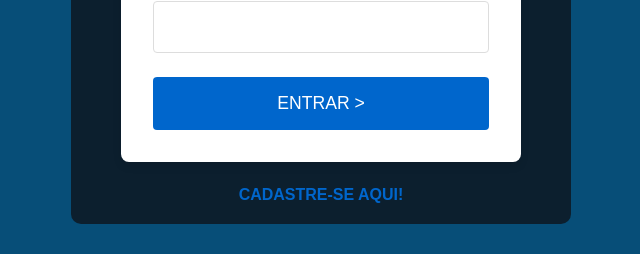
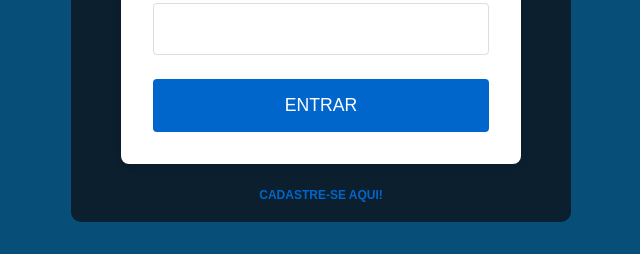
Before and after one commit to AndreHVentura/Cloud.io, a React (Create React App) app in the folder front/: page / in a window 1280 px wide. Shown: the part 431-685 px from the top of the page, without its empty margins (319-959 px from the left). Built offline with nearby package versions, Linux system fonts and the light colour scheme.

Commit message:
estilo tela de login

```diff
--- a/front/src/pages/Login.tsx
+++ b/front/src/pages/Login.tsx
@@ -58,7 +58,7 @@ const Login: React.FC = () => {
           required
         />
 
-        <LoginButton type="submit">ENTRAR &gt;</LoginButton>
+        <LoginButton type="submit">ENTRAR</LoginButton>
       </LoginForm>
 
       <SignupLink onClick={() => navigate("/cadastro")}>CADASTRE-SE AQUI!</SignupLink>
--- a/front/src/styles/pages/login.tsx
+++ b/front/src/styles/pages/login.tsx
@@ -158,6 +158,7 @@ const SignupLink = styled.a`
   color: #0066cc;
   text-decoration: none;
   font-weight: bold;
+  font-size: 12px;
   text-align: center;
   cursor: pointer;
 
```
